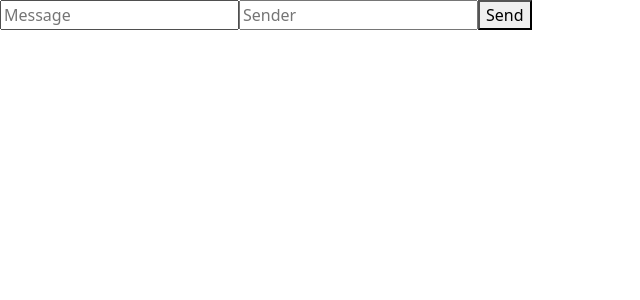
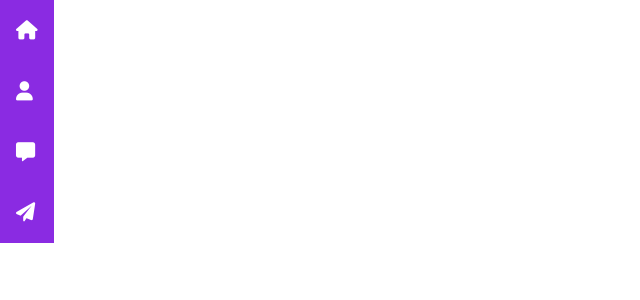
Before and after one commit to Shenkito/chat-app-react, a React (Vite) app in the folder client/: page / in a window 1280 px wide. Shown: the top 300 px of the page, without its empty margins (0-640 px from the left). Built offline with nearby package versions, Linux system fonts and the light colour scheme.

Commit message:
Add navbar component

```diff
--- a/client/src/App.jsx
+++ b/client/src/App.jsx
@@ -1,13 +1,16 @@
-import MessageForm from './components/MessageForm';
+import { Route, Routes } from 'react-router-dom';
+
+import "../src/App.css"
+
+// import MessageForm from './components/MessageForm/MessageForm';
+import NavBar from './components/NavBar/NavBar';
 
 function App() {
 
   return (
-    <>
-      <div>
-        <MessageForm />
-      </div>
-    </>
+    <div className="main-app">
+      <NavBar />
+    </div>
   )
 }
 
--- /dev/null
+++ b/client/src/components/NavBar/NavBar.css
@@ -0,0 +1,22 @@
+ul.nav.justify-content-center {
+    display: flex;
+    flex-direction: column;
+    align-items: flex-start;
+    background-color: blueviolet;
+}
+
+.nav-link {
+    color: white;
+    margin: 0.5rem;
+    padding: 0.5rem;
+    font-size: 1.2em;
+}
+
+.nav-link:hover,
+.nav-link:focus,
+.nav-link:active {
+    /* Add focus and active states */
+    color: cornflowerblue;
+    outline: none;
+    /* Optional: Removes the outline on focus for a cleaner look */
+}
--- /dev/null
+++ b/client/src/components/NavBar/NavBar.jsx
@@ -0,0 +1,32 @@
+import { Link } from 'react-router-dom';
+
+import '../NavBar/NavBar.css'
+
+export default function NavBar() {
+    return (
+
+        <ul className="nav justify-content-center">
+            <li className="nav-item">
+                <Link to="/home" className="nav-link">
+                    <i className="fas fa-home"></i>
+                </Link>
+            </li>
+            <li className="nav-item">
+                <Link to="/user" className="nav-link">
+                    <i className="fas fa-user"></i>
+                </Link>
+            </li>
+            <li className="nav-item">
+                <Link to="/messages" className="nav-link">
+                    <i className="fa-solid fa-message"></i>
+                </Link>
+            </li>
+            <li className="nav-item">
+                <Link to="/send" className="nav-link">
+                    <i className="fa-solid fa-paper-plane"></i>
+                </Link>
+            </li>
+        </ul>
+
+    )
+}
```
